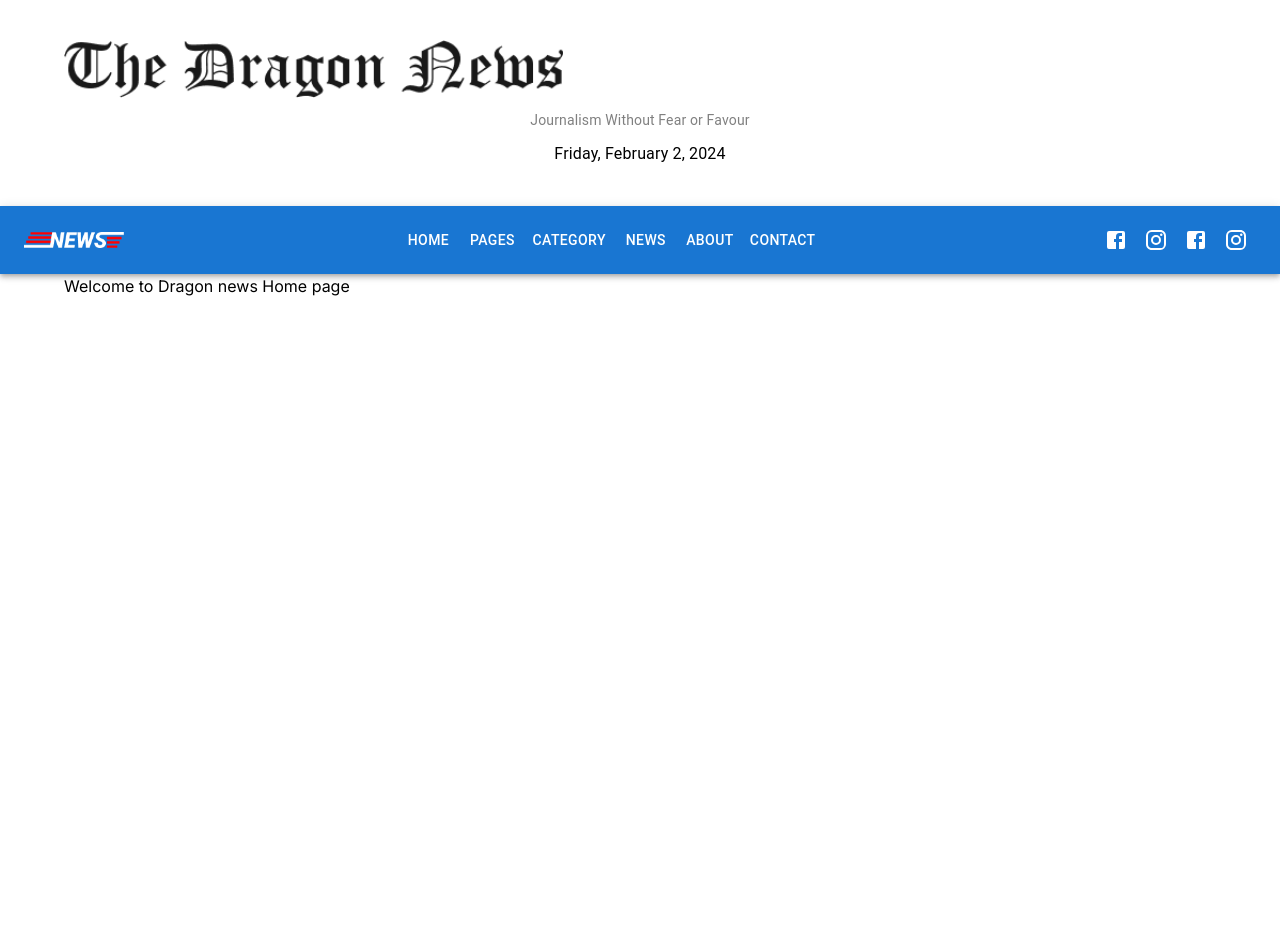
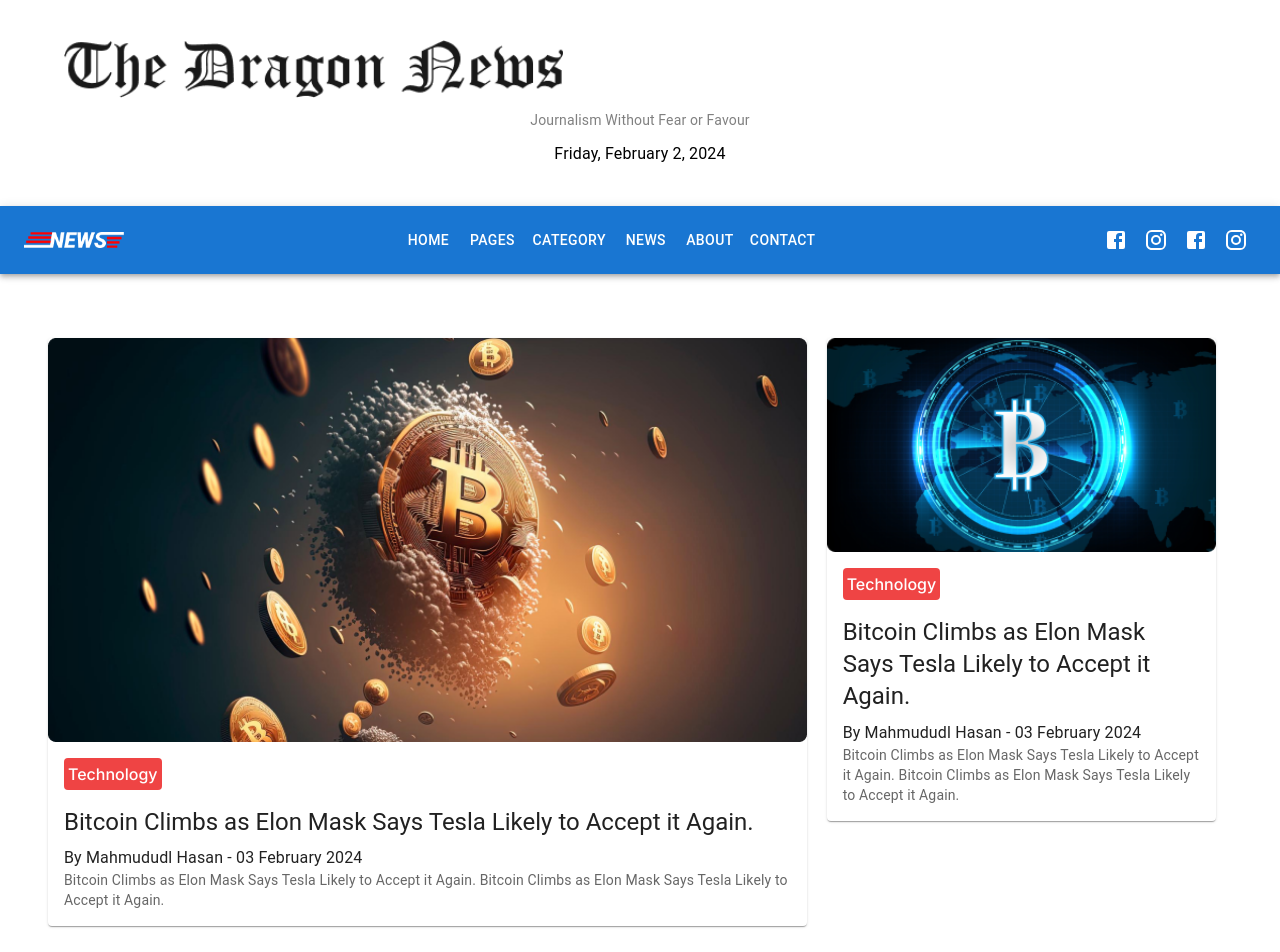
Before and after one commit to MHShihan/the-dragon-news, a Next.js app: page / in a window 1280 px wide. Shown: the top 952 px of the page. Built offline with nearby package versions, Linux system fonts and the light colour scheme.

Commit message:
Added Lates news and Sidebar in the home page

```diff
--- a/src/app/page.js
+++ b/src/app/page.js
@@ -1,9 +1,18 @@
-import React from "react";
+import LatestNews from "@/components/ui/latestNews/LatestNews";
+import Sidebar from "@/components/ui/sidebar/Sidebar";
+import { Grid } from "@mui/material";
 
 const HomePage = () => {
   return (
-    <div>
-      <h2>Welcome to Dragon news Home page</h2>
+    <div className="my-10">
+      <Grid container spacing={2}>
+        <Grid xs={8}>
+          <LatestNews></LatestNews>
+        </Grid>
+        <Grid xs={4}>
+          <Sidebar></Sidebar>
+        </Grid>
+      </Grid>
     </div>
   );
 };
--- /dev/null
+++ b/src/components/ui/latestNews/LatestNews.js
@@ -0,0 +1,150 @@
+import {
+  Box,
+  Card,
+  CardActionArea,
+  CardContent,
+  CardMedia,
+  Grid,
+  Typography,
+} from "@mui/material";
+import Image from "next/image";
+import topNews from "@/assets/top-news.png";
+import topNews2 from "@/assets/top-news2.png";
+
+const LatestNews = () => {
+  return (
+    <Box className="mr-5">
+      <Card className="my-10">
+        <CardActionArea>
+          <CardMedia>
+            <Image src={topNews} width={900} alt="top news" />
+          </CardMedia>
+          <p className=" font-medium bg-red-500 p-1 rounded mx-4 mt-4 text-white inline-block">
+            Technology
+          </p>
+          <CardContent>
+            <Typography gutterBottom variant="h5" component="div">
+              Bitcoin Climbs as Elon Mask Says Tesla Likely to Accept it Again.
+            </Typography>
+            <Typography variant="body1">
+              By Mahmududl Hasan - 03 February 2024
+            </Typography>
+            <Typography variant="body2" color="text.secondary">
+              Bitcoin Climbs as Elon Mask Says Tesla Likely to Accept it Again.
+              Bitcoin Climbs as Elon Mask Says Tesla Likely to Accept it Again.
+            </Typography>
+          </CardContent>
+        </CardActionArea>
+      </Card>
+
+      <Grid container rowSpacing={1} columnSpacing={{ xs: 1, sm: 2, md: 3 }}>
+        <Grid item xs={6}>
+          <Card>
+            <CardActionArea>
+              <CardMedia>
+                <Image src={topNews2} width={900} alt="top news 2" />
+              </CardMedia>
+              <p className=" font-medium bg-red-500 p-1 rounded mx-4 mt-4 text-white inline-block">
+                Technology
+              </p>
+              <CardContent>
+                <Typography gutterBottom variant="h6" component="div">
+                  Bitcoin Climbs as Elon Mask Says Tesla Likely to Accept it
+                  Again.
+                </Typography>
+                <Typography variant="body1">
+                  By Mahmududl Hasan - 03 February 2024
+                </Typography>
+                <Typography variant="body2" color="text.secondary">
+                  Bitcoin Climbs as Elon Mask Says Tesla Likely to Accept it
+                  Again. Bitcoin Climbs as Elon Mask Says Tesla Likely to Accept
+                  it Again.
+                </Typography>
+              </CardContent>
+            </CardActionArea>
+          </Card>
+        </Grid>
+        <Grid item xs={6}>
+          <Card>
+            <CardActionArea>
+              <CardMedia>
+                <Image src={topNews2} width={900} alt="top news 2" />
+              </CardMedia>
+              <p className=" font-medium bg-red-500 p-1 rounded mx-4 mt-4 text-white inline-block">
+                Technology
+              </p>
+              <CardContent>
+                <Typography gutterBottom variant="h6" component="div">
+                  Bitcoin Climbs as Elon Mask Says Tesla Likely to Accept it
+                  Again.
+                </Typography>
+                <Typography variant="body1">
+                  By Mahmududl Hasan - 03 February 2024
+                </Typography>
+                <Typography variant="body2" color="text.secondary">
+                  Bitcoin Climbs as Elon Mask Says Tesla Likely to Accept it
+                  Again. Bitcoin Climbs as Elon Mask Says Tesla Likely to Accept
+                  it Again.
+                </Typography>
+              </CardContent>
+            </CardActionArea>
+          </Card>
+        </Grid>
+        <Grid item xs={6}>
+          <Card>
+            <CardActionArea>
+              <CardMedia>
+                <Image src={topNews2} width={900} alt="top news 2" />
+              </CardMedia>
+              <p className=" font-medium bg-red-500 p-1 rounded mx-4 mt-4 text-white inline-block">
+                Technology
+              </p>
+              <CardContent>
+                <Typography gutterBottom variant="h6" component="div">
+                  Bitcoin Climbs as Elon Mask Says Tesla Likely to Accept it
+                  Again.
+                </Typography>
+                <Typography variant="body1">
+                  By Mahmududl Hasan - 03 February 2024
+                </Typography>
+                <Typography variant="body2" color="text.secondary">
+                  Bitcoin Climbs as Elon Mask Says Tesla Likely to Accept it
+                  Again. Bitcoin Climbs as Elon Mask Says Tesla Likely to Accept
+                  it Again.
+                </Typography>
+              </CardContent>
+            </CardActionArea>
+          </Card>
+        </Grid>
+        <Grid item xs={6}>
+          <Card>
+            <CardActionArea>
+              <CardMedia>
+                <Image src={topNews2} width={900} alt="top news 2" />
+              </CardMedia>
+              <p className=" font-medium bg-red-500 p-1 rounded mx-4 mt-4 text-white inline-block">
+                Technology
+              </p>
+              <CardContent>
+                <Typography gutterBottom variant="h6" component="div">
+                  Bitcoin Climbs as Elon Mask Says Tesla Likely to Accept it
+                  Again.
+                </Typography>
+                <Typography variant="body1">
+                  By Mahmududl Hasan - 03 February 2024
+                </Typography>
+                <Typography variant="body2" color="text.secondary">
+                  Bitcoin Climbs as Elon Mask Says Tesla Likely to Accept it
+                  Again. Bitcoin Climbs as Elon Mask Says Tesla Likely to Accept
+                  it Again.
+                </Typography>
+              </CardContent>
+            </CardActionArea>
+          </Card>
+        </Grid>
+      </Grid>
+    </Box>
+  );
+};
+
+export default LatestNews;
--- /dev/null
+++ b/src/components/ui/sidebar/Sidebar.js
@@ -0,0 +1,41 @@
+import {
+  Box,
+  Card,
+  CardActionArea,
+  CardContent,
+  CardMedia,
+  Typography,
+} from "@mui/material";
+import Image from "next/image";
+import sidebarNews from "@/assets/side-top-news.png";
+
+const Sidebar = () => {
+  return (
+    <Box>
+      <Card className="my-10">
+        <CardActionArea>
+          <CardMedia>
+            <Image src={sidebarNews} width={900} alt="top news" />
+          </CardMedia>
+          <p className=" font-medium bg-red-500 p-1 rounded mx-4 mt-4 text-white inline-block">
+            Technology
+          </p>
+          <CardContent>
+            <Typography gutterBottom variant="h5" component="div">
+              Bitcoin Climbs as Elon Mask Says Tesla Likely to Accept it Again.
+            </Typography>
+            <Typography variant="body1">
+              By Mahmududl Hasan - 03 February 2024
+            </Typography>
+            <Typography variant="body2" color="text.secondary">
+              Bitcoin Climbs as Elon Mask Says Tesla Likely to Accept it Again.
+              Bitcoin Climbs as Elon Mask Says Tesla Likely to Accept it Again.
+            </Typography>
+          </CardContent>
+        </CardActionArea>
+      </Card>
+    </Box>
+  );
+};
+
+export default Sidebar;
```
